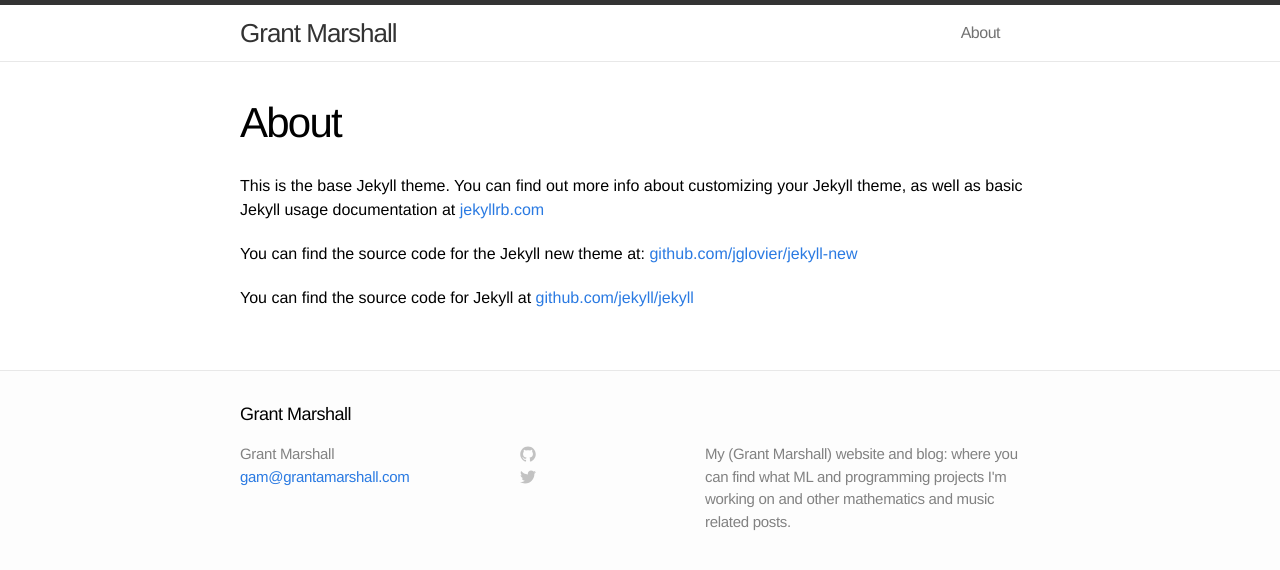
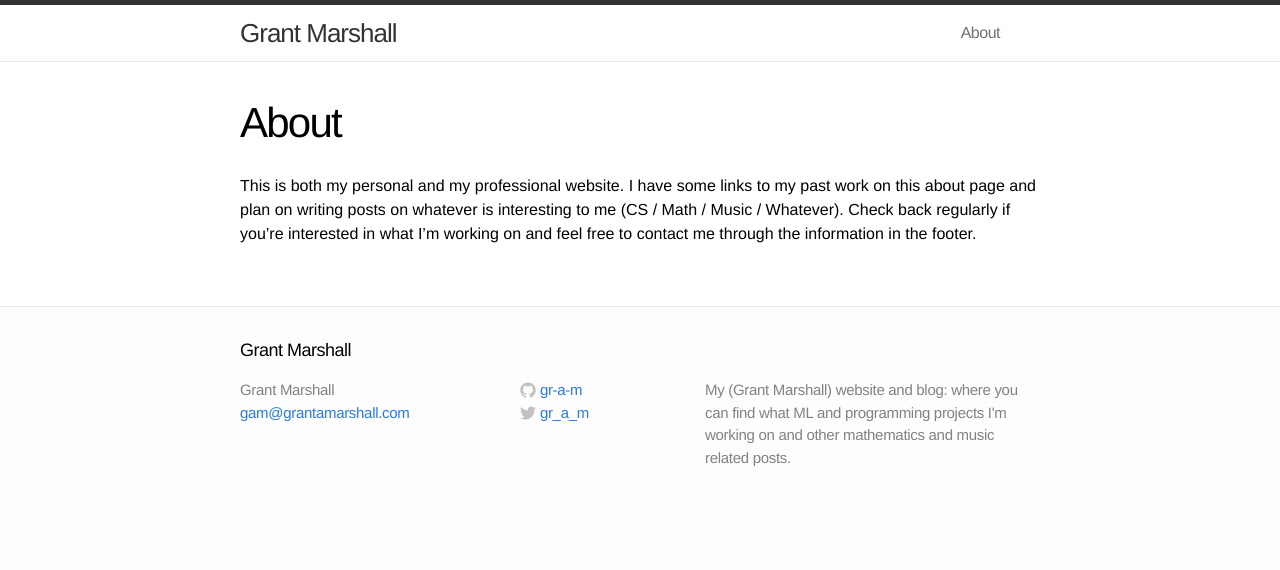
Before and after one commit to gr-a-m/gr-a-m.github.io, a Jekyll site: the page built from about.md, in a window 1280 px wide. Shown: the top 570 px of the page. Built offline with Jekyll 4.4.1, drawn with Linux system fonts in a browser that asks for light colours.

Commit message:
Change about and footer to reflect new information in _config.yml

```diff
--- a/_includes/footer.html
+++ b/_includes/footer.html
@@ -14,7 +14,7 @@
     <div class="footer-col-2 column">
       <ul>
         <li>
-          <a href="https://github.com/{{ site.username }}">
+          <a href="https://github.com/{{ site.github_username }}">
             <span class="icon github">
               <svg version="1.1" class="github-icon-svg" xmlns="http://www.w3.org/2000/svg" xmlns:xlink="http://www.w3.org/1999/xlink" x="0px" y="0px"
                  viewBox="0 0 16 16" enable-background="new 0 0 16 16" xml:space="preserve">
@@ -29,11 +29,11 @@
                 c0,0.208,0.14,0.449,0.534,0.373c3.081-1.028,5.302-3.935,5.302-7.362C15.76,3.906,12.285,0.431,7.999,0.431z"/>
               </svg>
             </span>
-            <span class="username">{{ site.username }}</span>
+            <span class="username">{{ site.github_username }}</span>
           </a>
         </li>
         <li>
-          <a href="https://twitter.com/{{ site.username }}">
+          <a href="https://twitter.com/{{ site.twitter_username }}">
             <span class="icon twitter">
               <svg version="1.1" class="twitter-icon-svg" xmlns="http://www.w3.org/2000/svg" xmlns:xlink="http://www.w3.org/1999/xlink" x="0px" y="0px"
                  viewBox="0 0 16 16" enable-background="new 0 0 16 16" xml:space="preserve">
@@ -46,7 +46,7 @@
                 c6.015,0,9.304-4.983,9.304-9.304c0-0.142-0.003-0.283-0.009-0.423C14.976,4.29,15.531,3.714,15.969,3.058z"/>
               </svg>
             </span>
-            <span class="username">{{ site.username }}</span>
+            <span class="username">{{ site.twitter_username }}</span>
           </a>
         </li>
       </ul>
--- a/about.md
+++ b/about.md
@@ -4,8 +4,4 @@ title: About
 permalink: /about/
 ---
 
-This is the base Jekyll theme. You can find out more info about customizing your Jekyll theme, as well as basic Jekyll usage documentation at [jekyllrb.com](http://jekyllrb.com/)
-
-You can find the source code for the Jekyll new theme at: [github.com/jglovier/jekyll-new](https://github.com/jglovier/jekyll-new)
-
-You can find the source code for Jekyll at [github.com/jekyll/jekyll](https://github.com/jekyll/jekyll)
+This is both my personal and my professional website. I have some links to my past work on this about page and plan on writing posts on whatever is interesting to me (CS / Math / Music / Whatever). Check back regularly if you're interested in what I'm working on and feel free to contact me through the information in the footer.
```
